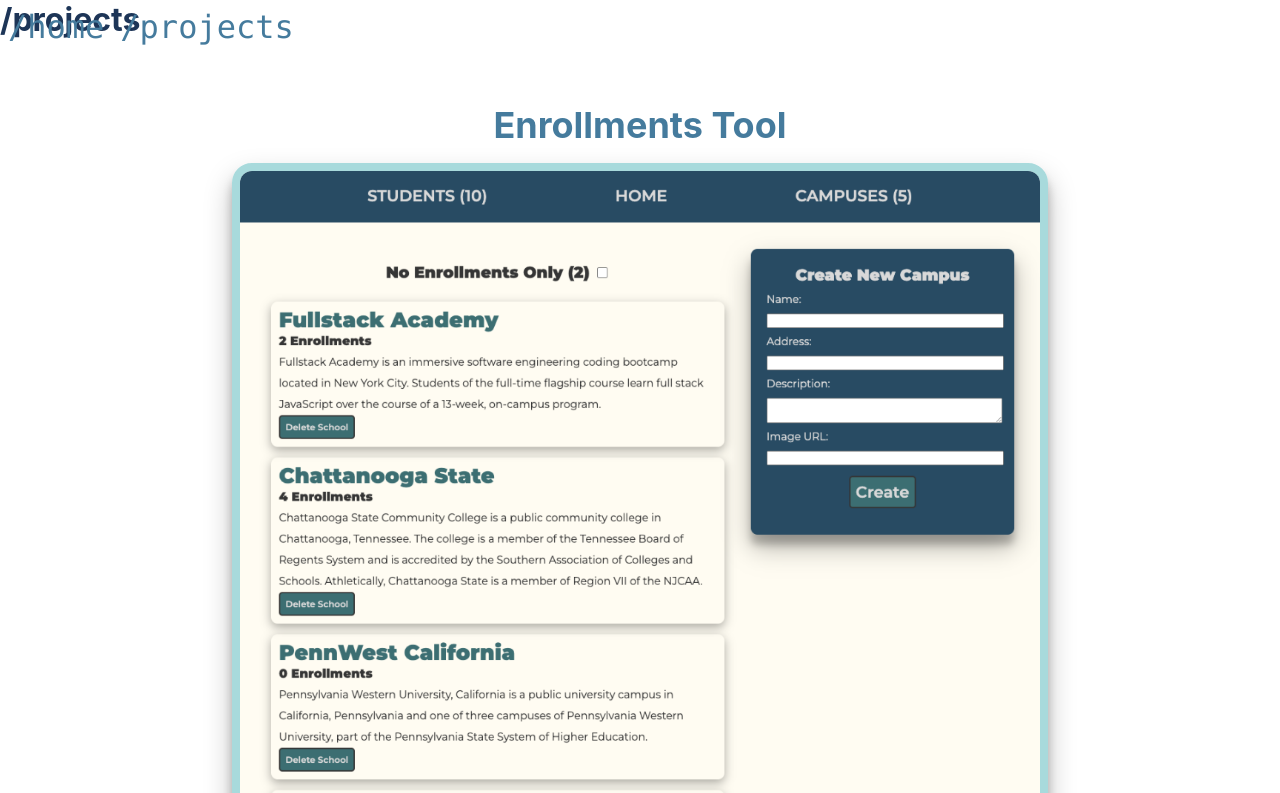
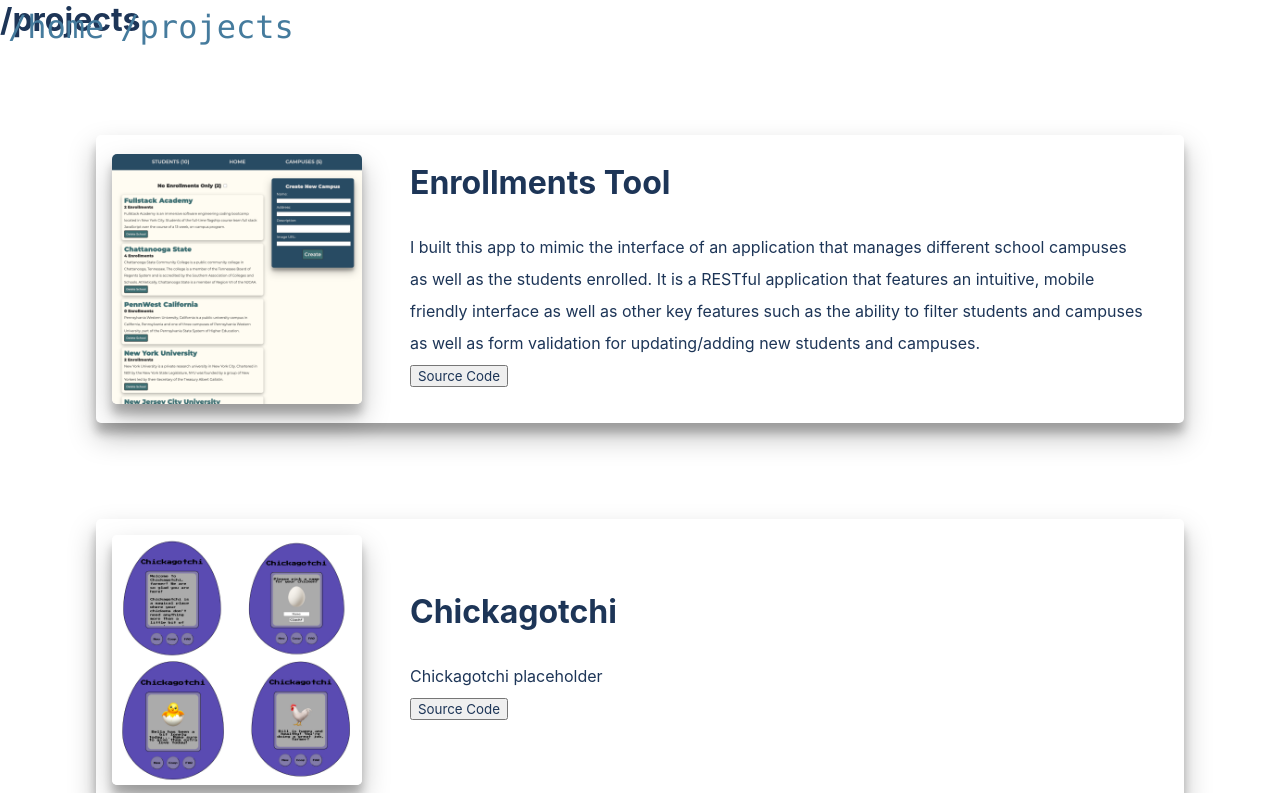
Before and after one commit to corumgold/corygold.dev, a React (Create React App) app: page /projects in a window 1280 px wide. Shown: the top 793 px of the page. Built offline with nearby package versions, Linux system fonts and the light colour scheme.

Commit message:
Begin restyling projects page

```diff
--- a/less/styles.less
+++ b/less/styles.less
@@ -21,14 +21,12 @@
   color: @primary-text-color;
 }
 
-a,
-.project h3 {
+a {
   text-decoration: none;
   color: @secondary-text-color;
 }
 
-a:hover,
-.project h3:hover {
+a:hover {
   color: @accent-color;
   transition: 200ms;
 }
@@ -248,60 +246,39 @@
 
 .project {
   display: flex;
+  align-items: center;
+  margin: 6rem;
+  box-shadow: rgba(0, 0, 0, 0.25) 0px 14px 28px,
+    rgba(0, 0, 0, 0.22) 0px 10px 10px;
+    border-radius: 5px;
+}
+
+.project-details {
+  max-width: 800px;
+  display: flex;
   flex-direction: column;
-  align-items: center;
+}
+
+.project-content {
+  padding: 2rem;
+  line-height: 2rem;
+}
+
+.project-content h3 {
+  font-size: @small-text;
+  margin-bottom: 2rem;
 }
 
 .project img {
-  width: 450px;
+  width: 250px;
   margin: 1rem;
-  border-radius: 20px;
+  border-radius: 5px;
   box-shadow: rgba(0, 0, 0, 0.25) 0px 14px 28px,
     rgba(0, 0, 0, 0.22) 0px 10px 10px;
-  @media screen and (max-width: 1100px), screen and (max-height: 550px) {
-    width: 300px;
-  }
-  @media screen and (max-width: 800px), screen and (max-height: 400px) {
-    width: 250px;
+  @media screen and (max-width: 1000px), screen and (max-height: 400px) {
+    display: none;
   }
   @media screen and (max-width: 400) {
     width: 100px;
   }
 }
-
-.project h3 {
-  font-size: @medium-text;
-  @media screen and (max-width: 1100px), screen and (max-height: 550px) {
-    font-size: @small-text;
-  }
-  @media screen and (max-width: 800px), screen and (max-height: 400px) {
-    font-size: @extra-small-text;
-  }
-}
-
-#project-detail {
-  display: flex;
-  flex-direction: column;
-  align-items: center;
-  justify-content: center;
-  margin: 4rem;
-}
-
-#project-detail img {
-  border-radius: 20px;
-  border: 8px solid @secondary-color;
-  margin: 1rem;
-  width: 80vw;
-  max-width: 800px;
-}
-
-#project-detail h3 {
-  font-size: 36px;
-  margin-bottom: 0;
-}
-
-#project-detail .project {
-  width: 80vw;
-  max-width: 800px;
-  margin-bottom: 3rem;
-}
--- a/src/components/Home/Project.js
+++ b/src/components/Home/Project.js
@@ -3,10 +3,16 @@
 const Project = ({ project }) => {
   return (
     <div className="project">
-      <a href={project.projectLink} rel="noreferrer" target="_blank">
-        <h3>{project.title}</h3>
-      </a>
-      <img src={project.image} alt={project.altText} />{" "}
+      <img id="proj-image" src={project.image} alt={project.altText} />
+      <div className="project-details">
+        <div className="project-content">
+          <h3>{project.title}</h3>
+          <p>{project.description}</p>
+          <a href={project.projectLink} rel="noreferrer" target="_blank">
+            <button>Source Code</button>
+          </a>
+        </div>
+      </div>
     </div>
   );
 };
--- a/src/components/Home/Projects.js
+++ b/src/components/Home/Projects.js
@@ -1,15 +1,11 @@
 import React from "react";
 import Project from "./Project";
 import projects from "../../projects";
-import { Link } from "react-router-dom";
 
 const Projects = () => {
   return (
     <div className="home-projects home-container">
-      <h4>
-        <span>2. </span>
-        <Link to="/projects">Projects</Link>
-      </h4>
+      <h4>Projects</h4>
       <div className="projects-carousel">
         {projects.map((project) => {
           return <Project key={project.id} project={project} />;
--- a/src/styles.css
+++ b/src/styles.css
@@ -3,13 +3,11 @@
   font-family: -apple-system, BlinkMacSystemFont, "Segoe UI", "Roboto", "Oxygen", "Ubuntu", "Cantarell", "Fira Sans", "Droid Sans", "Helvetica Neue", sans-serif;
   color: #1d3557;
 }
-a,
-.project h3 {
+a {
   text-decoration: none;
   color: #457b9d;
 }
-a:hover,
-.project h3:hover {
+a:hover {
   color: #e63946;
   transition: 200ms;
 }
@@ -211,23 +209,33 @@
 }
 .project {
   display: flex;
+  align-items: center;
+  margin: 6rem;
+  box-shadow: rgba(0, 0, 0, 0.25) 0px 14px 28px, rgba(0, 0, 0, 0.22) 0px 10px 10px;
+  border-radius: 5px;
+}
+.project-details {
+  max-width: 800px;
+  display: flex;
   flex-direction: column;
-  align-items: center;
+}
+.project-content {
+  padding: 2rem;
+  line-height: 2rem;
+}
+.project-content h3 {
+  font-size: 2rem;
+  margin-bottom: 2rem;
 }
 .project img {
-  width: 450px;
+  width: 250px;
   margin: 1rem;
-  border-radius: 20px;
+  border-radius: 5px;
   box-shadow: rgba(0, 0, 0, 0.25) 0px 14px 28px, rgba(0, 0, 0, 0.22) 0px 10px 10px;
 }
-@media screen and (max-width: 1100px), screen and (max-height: 550px) {
+@media screen and (max-width: 1000px), screen and (max-height: 400px) {
   .project img {
-    width: 300px;
-  }
-}
-@media screen and (max-width: 800px), screen and (max-height: 400px) {
-  .project img {
-    width: 250px;
+    display: none;
   }
 }
 @media screen and (max-width: 400) {
@@ -235,39 +243,3 @@
     width: 100px;
   }
 }
-.project h3 {
-  font-size: 3rem;
-}
-@media screen and (max-width: 1100px), screen and (max-height: 550px) {
-  .project h3 {
-    font-size: 2rem;
-  }
-}
-@media screen and (max-width: 800px), screen and (max-height: 400px) {
-  .project h3 {
-    font-size: 1.5rem;
-  }
-}
-#project-detail {
-  display: flex;
-  flex-direction: column;
-  align-items: center;
-  justify-content: center;
-  margin: 4rem;
-}
-#project-detail img {
-  border-radius: 20px;
-  border: 8px solid #a8dadc;
-  margin: 1rem;
-  width: 80vw;
-  max-width: 800px;
-}
-#project-detail h3 {
-  font-size: 36px;
-  margin-bottom: 0;
-}
-#project-detail .project {
-  width: 80vw;
-  max-width: 800px;
-  margin-bottom: 3rem;
-}
```
